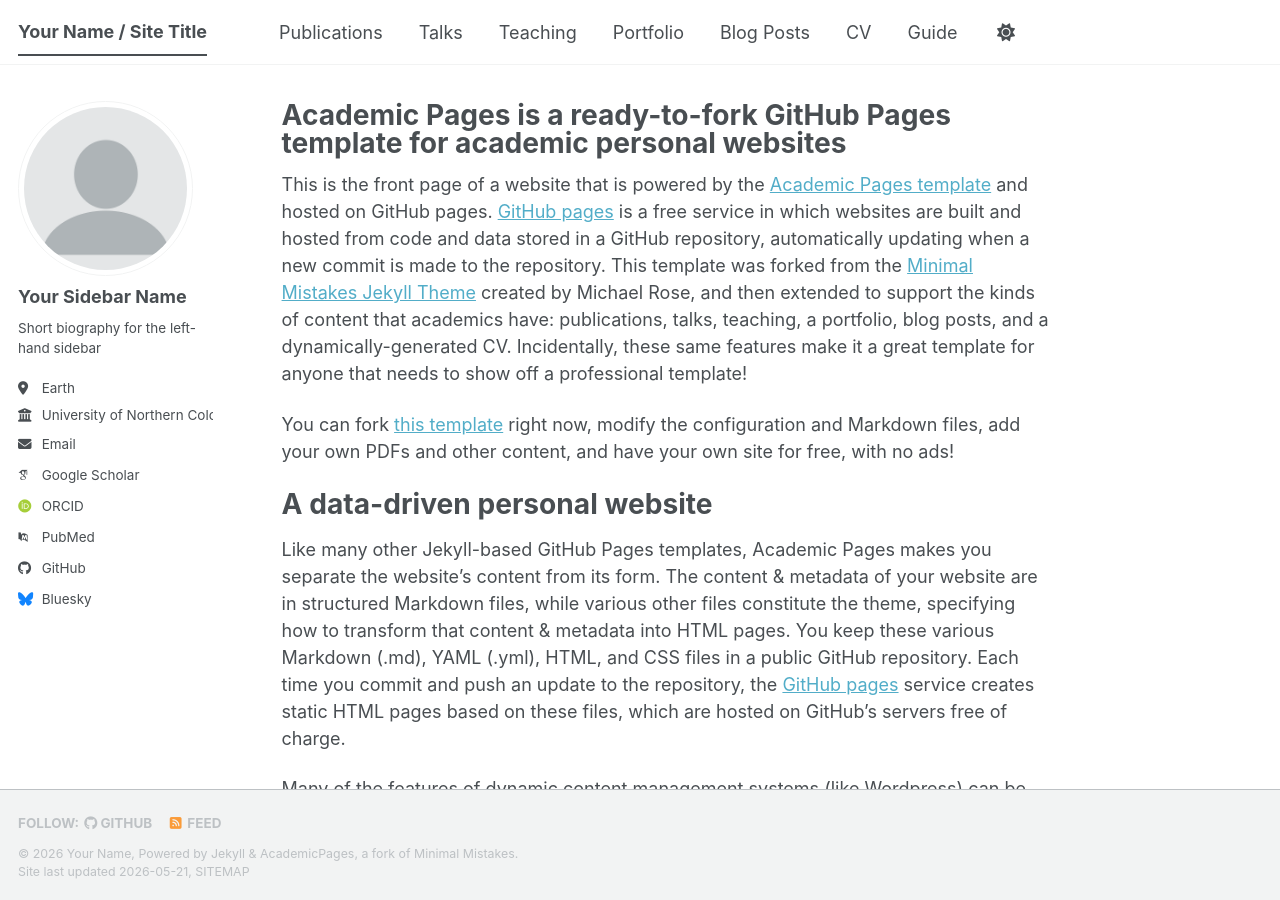
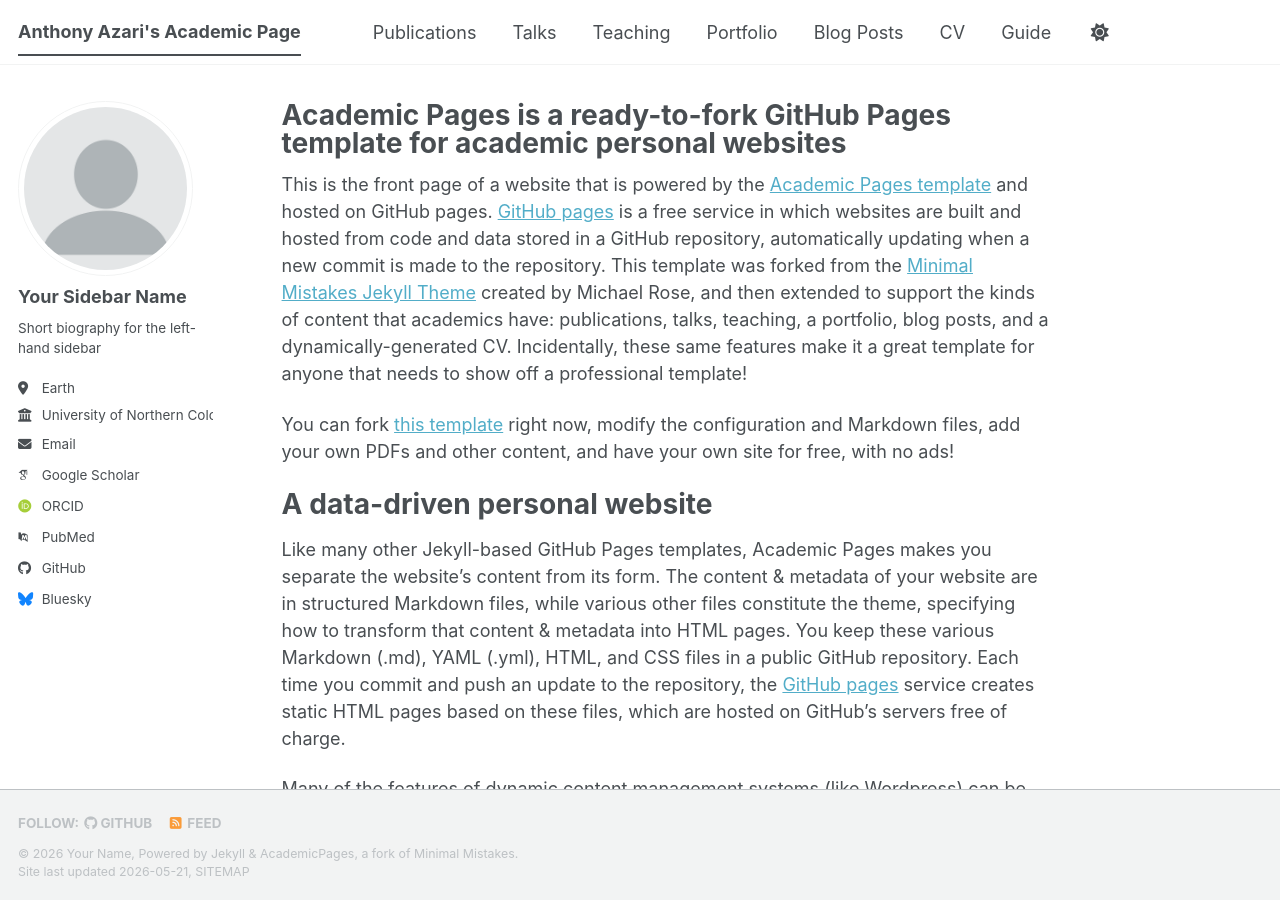
Before and after one commit to ama451/WebsiteDemo3, a Jekyll site: the page built from _pages/about.md, in a window 1280 px wide and 900 px high. Built offline with Jekyll 4.4.1, drawn with Linux system fonts in a browser that asks for light colours; some web fonts are replaced; a script bundle is joined from its source files by our own code; library files that are not in the unit come from our copies.

Commit message:
Update _config.yml

```diff
--- a/_config.yml
+++ b/_config.yml
@@ -9,7 +9,7 @@
 # Basic Site Settings
 locale                   : "en-US"
 site_theme               : "default" # The available themes options are "default", "air", "sunrise", "mint", "dirt" and "contrast"
-title                    : "Your Name / Site Title"
+title                    : "Anthony Azari's Academic Page"
 title_separator          : "-"
 name                     : &name "Your Name"
 description              : &description "Your Name's academic portfolio"   # Update this with a general description of your site, this is the default if not overridden by a page
```
